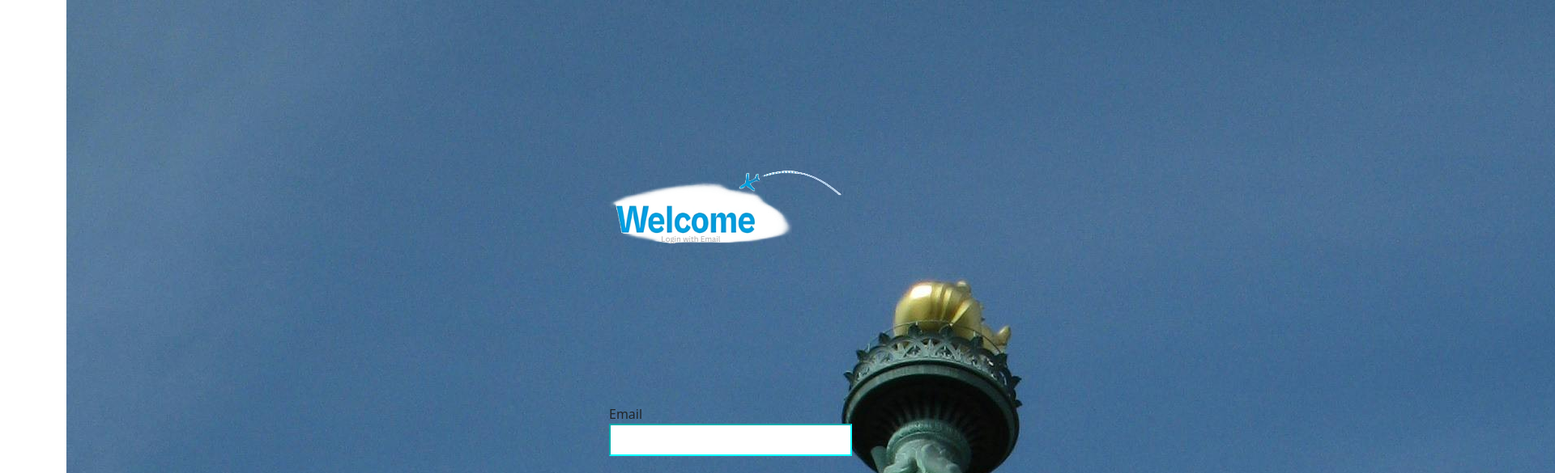
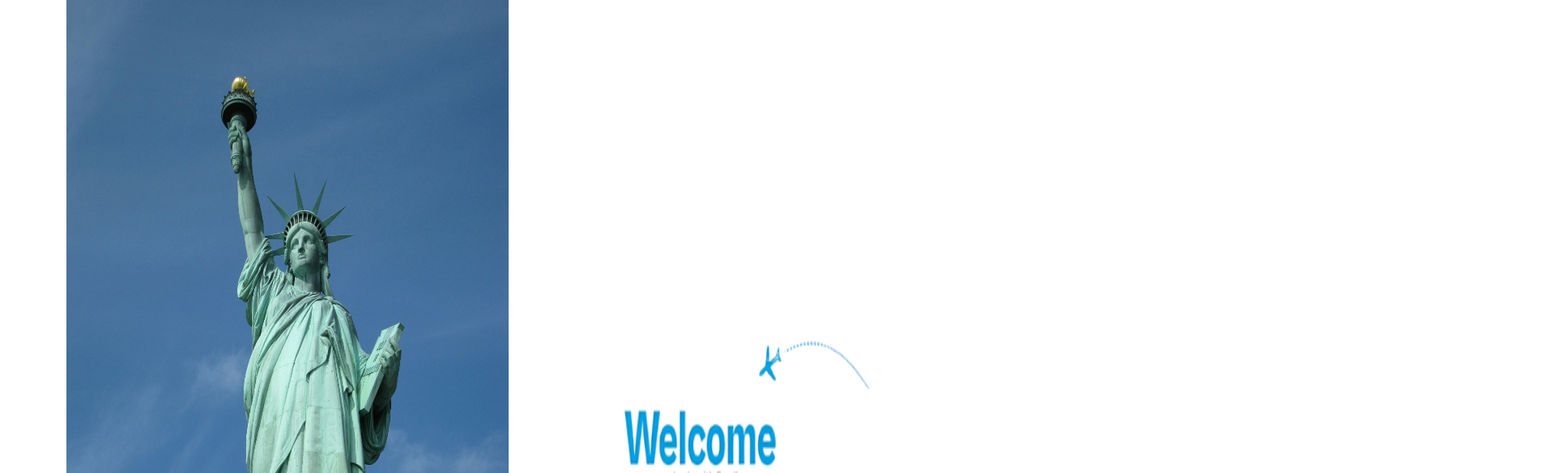
Before and after one commit to kanishkar10k/Creating-Tourist-Site-Using-HTML-CSS-JAVASCRIPT, a plain HTML site: page index.html in a window 1280 px wide. Shown: the top 585 px of the page at 81% size, 1920 px wide, since content can reach past the window. Drawn offline with nearby package versions, Linux system fonts and the light colour scheme.

Commit message:
Add files via upload

```diff
--- a/style.css
+++ b/style.css
@@ -37,8 +37,7 @@ input{
 .section{
     padding-bottom: 10%;
 }
-.home img{
-   height: 60%;
-   width: 40%;
-   padding-right: 80%;
+img{
+  width: 100%;
+  height: 100%;
 }
```
